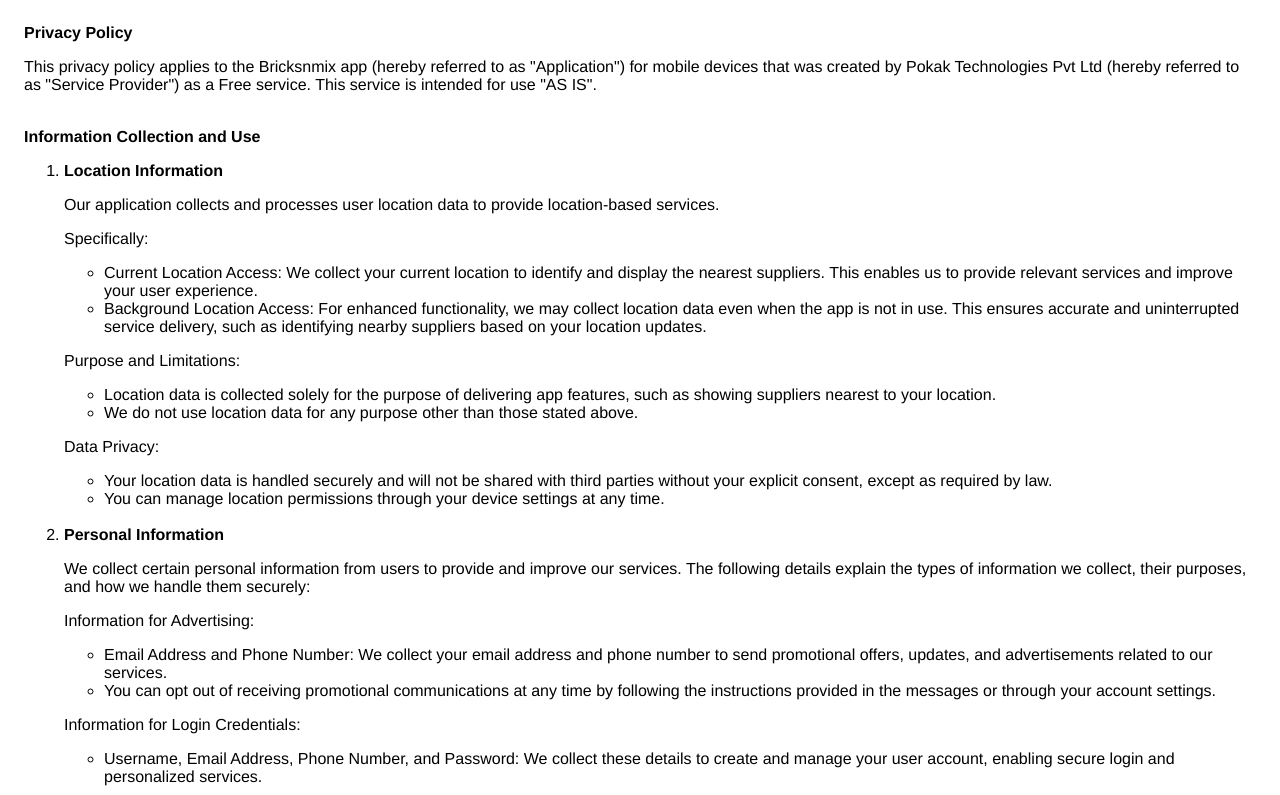
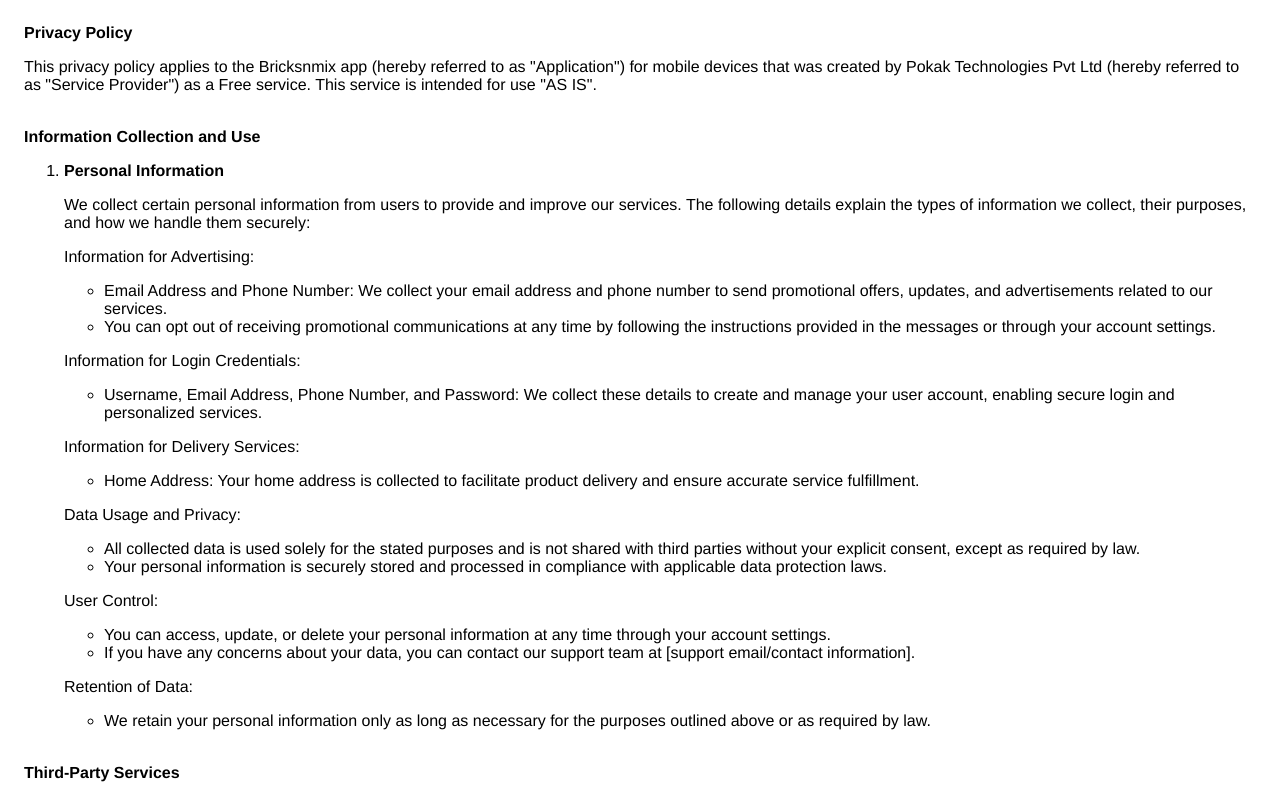
Before and after one commit to pokaktechnologies/bricksnmix-privacypolicy, a plain HTML site: page index.html in a window 1280 px wide. Shown: the top 795 px of the page. Drawn offline with Linux system fonts and the light colour scheme.

Commit message:
commented the location access section

```diff
--- a/sample.html
+++ b/index.html
@@ -23,12 +23,12 @@
     <!-- ---- -->
      <ol>
 
-    <p style="display: none"><li>
+    <!-- <p style="display: none"><li>
         <b>Location Information</b></li>
-    </p>
+    </p> -->
 
     <!-- <div style=""> -->
-      <p>
+      <!-- <p>
         Our application collects and processes user location data to provide location-based services.
       </p>
       <p>Specifically:</p>
@@ -37,8 +37,8 @@
             Current Location Access:
             We collect your current location to identify and display the nearest suppliers. This enables us to provide relevant services and improve your user experience.
         </li>
-        <li>
-            Background Location Access:
+        <li> -->
+            <!-- Background Location Access:
             For enhanced functionality, we may collect location data even when the app is not in use. This ensures accurate and uninterrupted service delivery, such as identifying nearby suppliers based on your location updates.
         </li>
       </ul>
@@ -47,8 +47,8 @@
         <li>
             Location data is collected solely for the purpose of delivering app features, such as showing suppliers nearest to your location.
         </li>
-        <li>
-            We do not use location data for any purpose other than those stated above.
+        <li> -->
+            <!-- We do not use location data for any purpose other than those stated above.
         </li>
       </ul>
       <p>Data Privacy:</p>
@@ -58,10 +58,10 @@
         </li>
         <li>
             You can manage location permissions through your device settings at any time.
-        </li>
-      </ul>
+        </li> -->
+      <!-- </ul>
     </div>
-    <br/>
+    <br/> -->
     <li>
         <b>Personal Information</b>
     </li>
```
Also changed, not shown: firebase.json (added), 2 other files.
